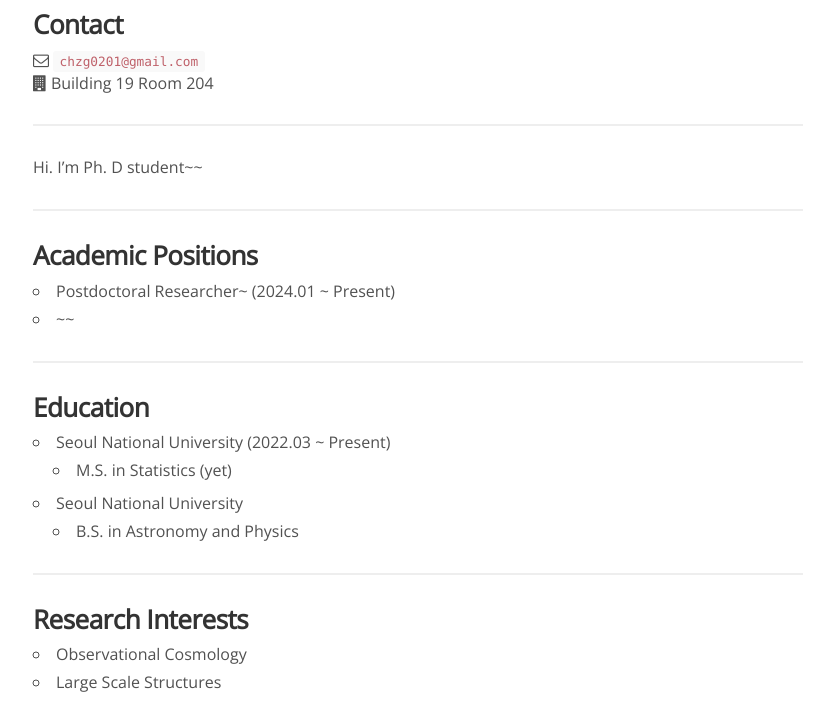
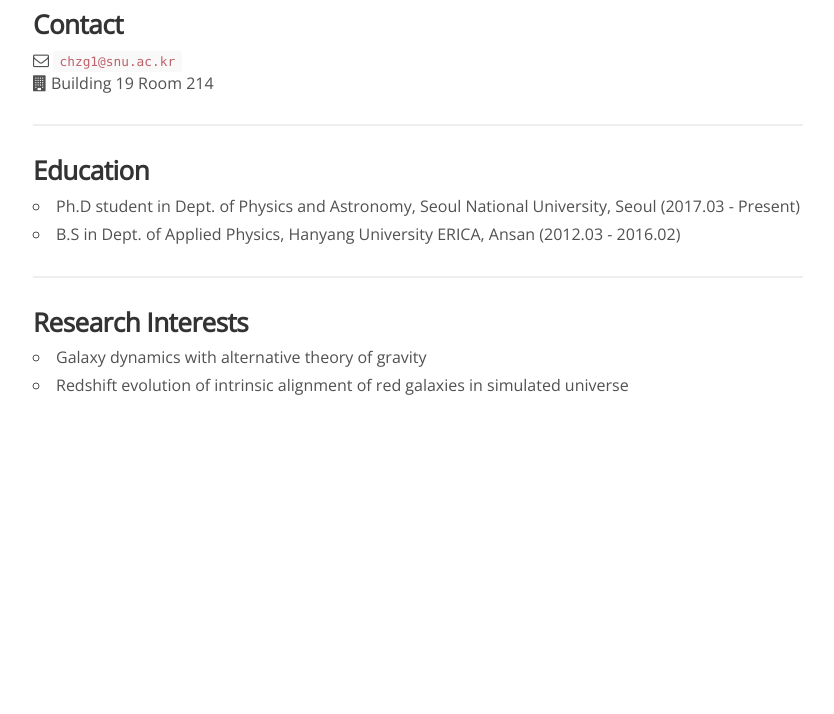
Before and after one commit to exgalcos/exgalcos.github.io, a Jekyll site: the page built from _people/sangyhyeon_han.md, in a window 1280 px wide and 1101 px high. Shown: the part 387-1101 px from the top of the window, without its empty margins (222-1056 px from the left). Built offline with Jekyll 4.4.1, drawn with Linux system fonts in a browser that asks for light colours; nearby versions of some CDN libraries; comment, search, counter and statistics services are not loaded.

Commit message:
Update sangyhyeon_han.md

```diff
--- a/_people/sangyhyeon_han.md
+++ b/_people/sangyhyeon_han.md
@@ -10,32 +10,19 @@
 
 ### Contact
 
-<i class="fa fa-envelope-o"></i>  `chzg0201@gmail.com`<br>
-<i class="fa fa-building"></i> Building 19 Room 204 <br>
-
-<hr>
-
-Hi. I'm Ph. D student~~ <br>
-
-<hr>
-
-### Academic Positions
-
-* Postdoctoral Researcher~ (2024.01 ~ Present)
-* ~~
+<i class="fa fa-envelope-o"></i>  `chzg1@snu.ac.kr`<br>
+<i class="fa fa-building"></i> Building 19 Room 214 <br>
 
 <hr>
 
 ### Education
 
-* Seoul National University (2022.03 ~ Present)
-    - M.S. in Statistics (yet)
-* Seoul National University
-    - B.S. in Astronomy and Physics
+* Ph.D student in Dept. of Physics and Astronomy, Seoul National University, Seoul (2017.03 - Present)
+* B.S in Dept. of Applied Physics, Hanyang University ERICA, Ansan (2012.03 - 2016.02)
 
 <hr>
 
 ### Research Interests
 
-* Observational Cosmology
-* Large Scale Structures
+* Galaxy dynamics with alternative theory of gravity
+* Redshift evolution of intrinsic alignment of red galaxies in simulated universe
```
